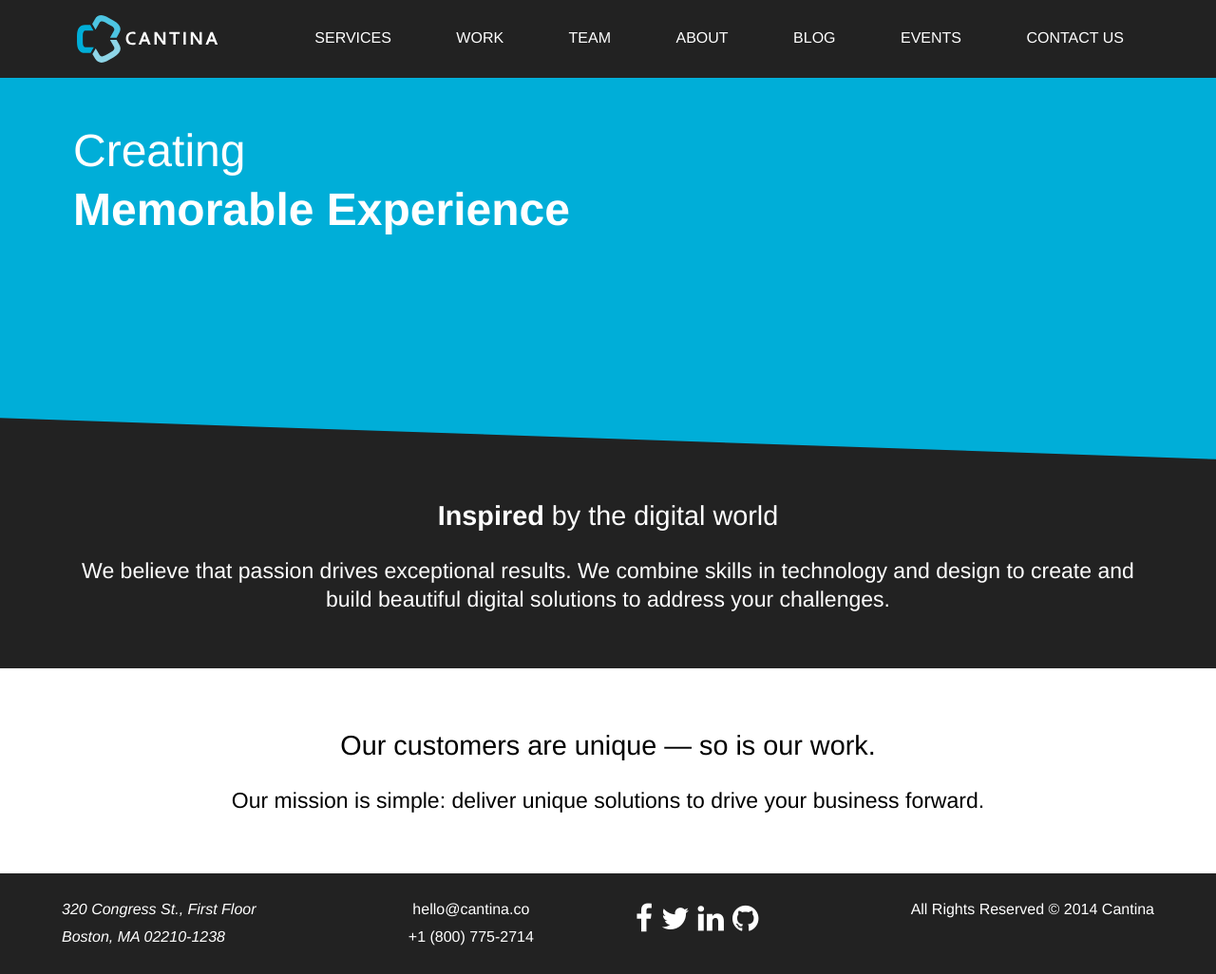
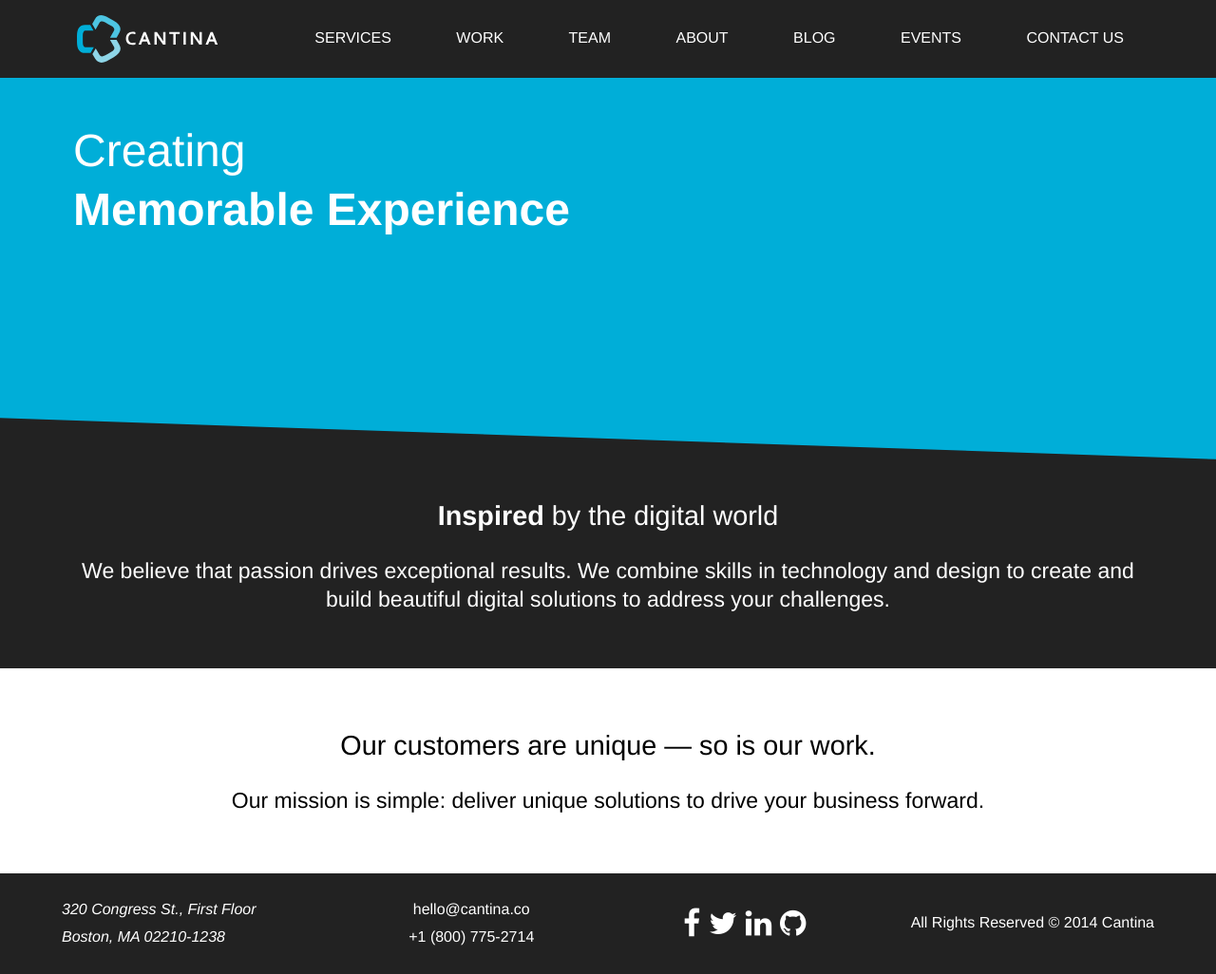
Before and after one commit to matthewcrist/top-secret-repo, a Jekyll site: the page built from index.html, in a window 1280 px wide and 1026 px high. Shown: the whole window at 95% size. Built offline with Jekyll 4.4.1, drawn with Linux system fonts in a browser that asks for light colours; nearby versions of some CDN libraries; some web fonts are replaced; Markdown is read by kramdown in place of the engine named in the settings; comment, search, counter and statistics services are not loaded.

Commit message:
Removed flexbox from footer.

```diff
--- a/_sass/_footer.scss
+++ b/_sass/_footer.scss
@@ -31,15 +31,20 @@
 
     }
 
-    @media screen and (min-width: 1000px) {
+    @media screen and (min-width: $wrapper-inner) {
 
         section {
 
-            display: -webkit-flex;
+            display: table;
+            width: 100%;
 
             div {
 
-                -webkit-flex: 3 auto;
+                display: table-cell;
+                width: 25%;
+                letter-spacing: 0;
+                vertical-align: middle;
+                text-align: center;
 
                 &:first-of-type {
                     text-align: left;
```
